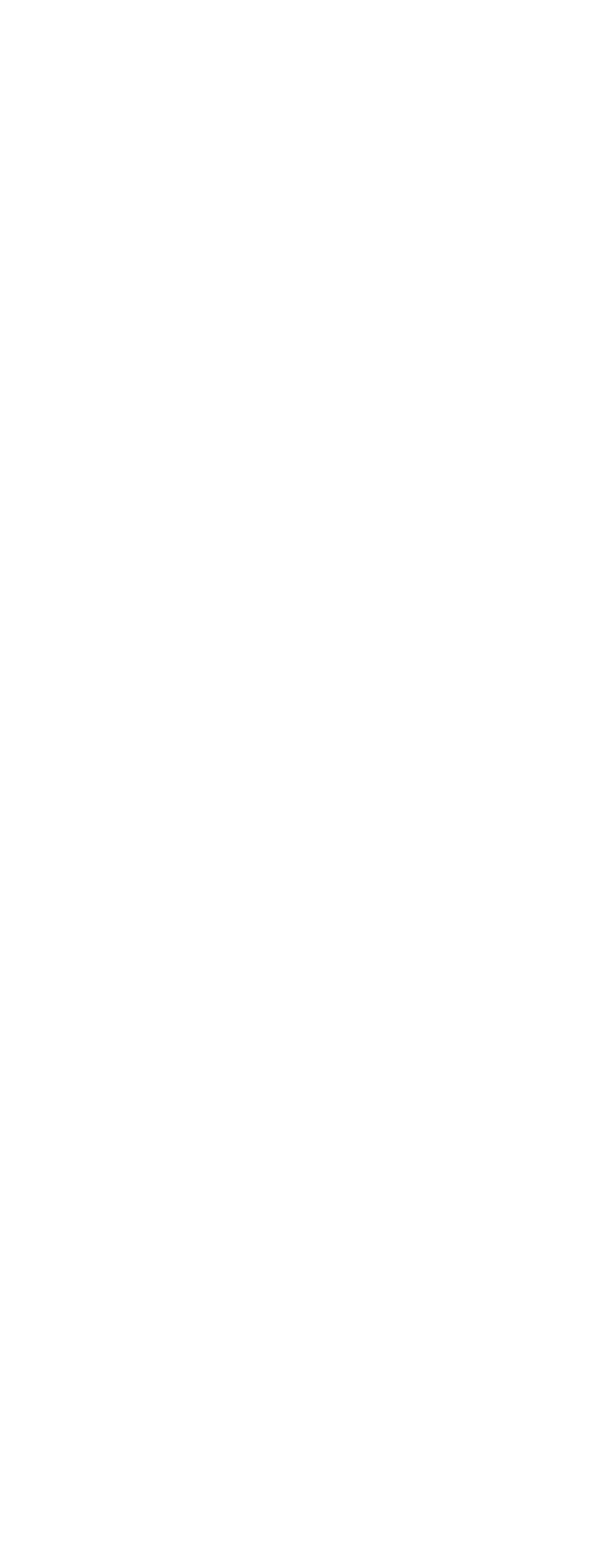
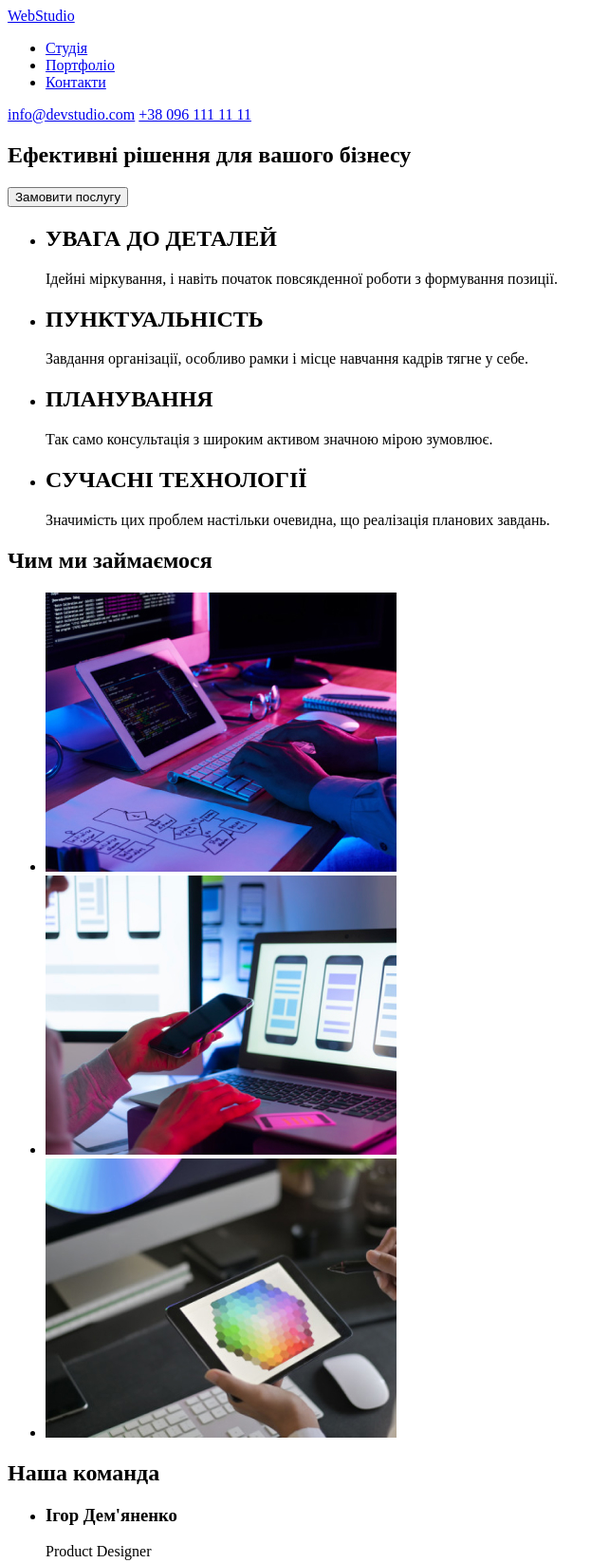
Before and after one commit to johnatan43850/goit-markup-hw-01, a plain HTML site: page index.html in a window 1280 px wide. Shown: the top 1646 px of the page at 95% size, without its empty margins (0-642 px from the left). Before the commit the page ends 800 px from the top, so only its background shows below. Drawn offline with Linux system fonts and the light colour scheme.

Commit message:
creates an html document

```diff
--- a/index.html
+++ b/index.html
@@ -7,6 +7,84 @@
     <title>hw-01</title>
 </head>
 <body>
-    <h1 class="full"></h1>
+<header>
+    <a href="...">WebStudio</a>
+    <nav>
+        <ul>
+            <li><a href="...">Студія</a></li>
+            <li><a href="...">Портфоліо</a></li>
+            <li><a href="...">Контакти</a></li>
+        </ul>
+    </nav>
+        <a href="...">info@devstudio.com</a>
+        <a href="tel:to+380961111111">+38 096 111 11 11</a>
+</header>
+<main>
+    <section>
+    <h1>Ефективні рішення для вашого бізнесу</h1>
+   <button>Замовити послугу</button>
+</section>
+<section>
+    <ul>
+
+<li>
+    <h2>УВАГА ДО ДЕТАЛЕЙ</h2>
+    <p>Ідейні міркування, і навіть початок повсякденної роботи з формування позиції.</p>
+</li>
+<li>
+    <h2>ПУНКТУАЛЬНІСТЬ</h2>
+    <p>Завдання організації, особливо рамки і місце навчання кадрів тягне у себе.</p>
+</li>
+<li>
+    <h2>ПЛАНУВАННЯ</h2>
+    <p>Так само консультація з широким активом значною мірою зумовлює.</p>
+</li>
+<li>
+    <h2>СУЧАСНІ ТЕХНОЛОГІЇ</h2>
+    <p>Значимість цих проблем настільки очевидна, що реалізація планових завдань.</p>
+</li>
+ </ul>
+</section>
+<section>
+    <h2>Чим ми займаємося</h2>
+    <ul>
+        <li><img src="images/box 1.jpg" width="370px" alt="work at the computer"></li>
+        <li><img src="images/img.jpg" width="370px" alt="a person holding a phone in his hands and sitting at a computer"></li>
+        <li><img src="images/img (1).jpg" width="370px" alt="tablet in hands"></li>
+    </ul>
+</section>
+<section>
+<h2>Наша команда</h2>
+<ul>
+    <li>
+        <h3>Ігор Дем'яненко</h3>
+        <p>Product Designer</p>
+        <img src="images/img 3.jpg" width="270px"alt="a man in a brown shirt">
+    </li>
+
+    <li>
+        <h3>Ольга Рєпіна</h3>
+        <p>Frontend Developer</p>
+        <img src="images/4.jpg" width="270px" alt="smiling woman in blue jacket">
+    </li>
+    <li>
+        <h3>Микола Тарасов</h3>
+        <p>Marketing</p>
+        <img src="images/5.jpg" width="270px" alt="smiling man in a white shirt">
+    </li>
+    <li>
+        <h3>Михайло Єрмаков</h3>
+        <p>UI Designer</p>
+        <img src="images/6.jpg" width="270px" alt="a man in glasses and a black T-shirt">
+    </li>
+</ul>
+</section>
+</main>
+<footer>
+    <a href="WebStudio">WebStudio</a>
+    <address>м. Київ, пр-т Лесі Українки, 26</address>
+    <a href="info@devstudio.com">info@devstudio.com</a>
+    <a href="tel:to+380961111111">+38 096 111 11 11</a>
+</footer>
 </body>
 </html>
```
Also changed, not shown: images/4.jpg (added), images/5.jpg (added), images/6.jpg (added), images/box 1.jpg (added), images/img (1).jpg (added), images/img 3.jpg (added), images/img.jpg (added).
